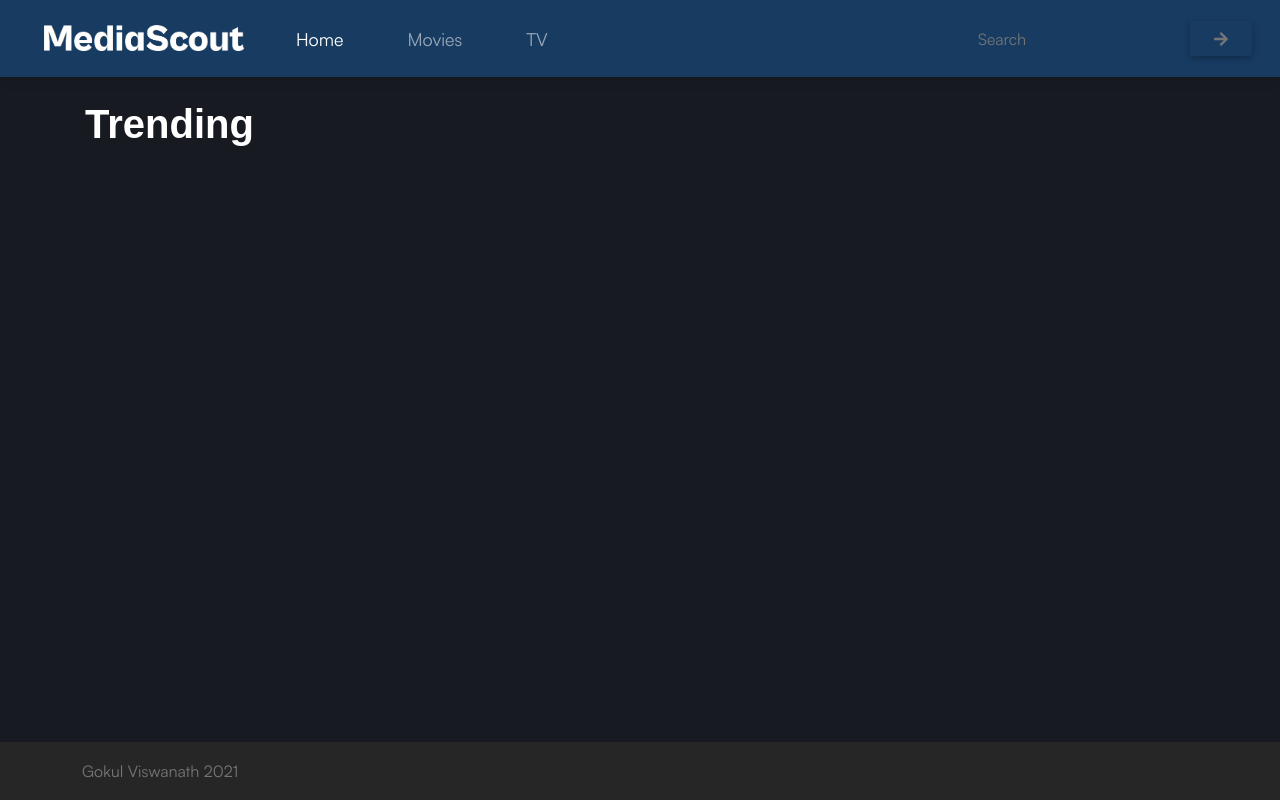
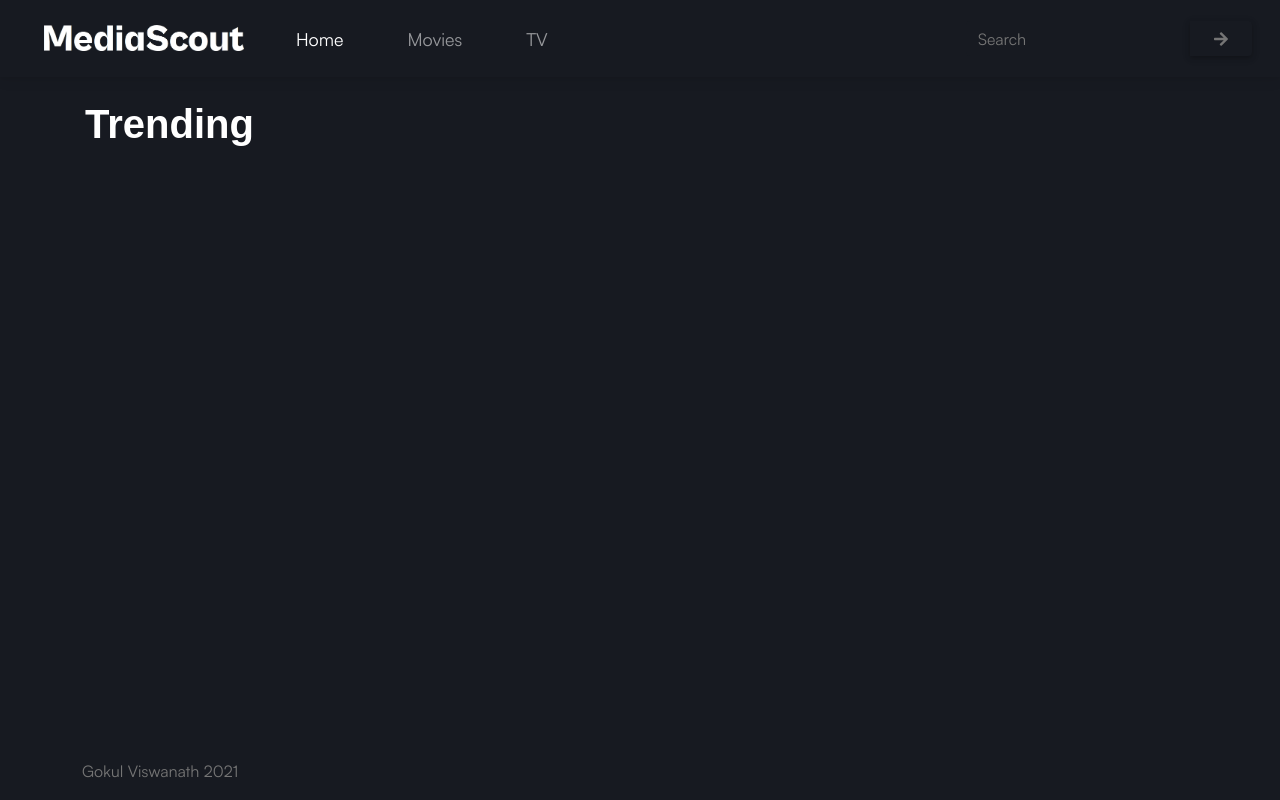
Before and after one commit to 1Gokul/MediaScout, a Flask app: page / in a window 1280 px wide. Run offline with Flask 2, Linux system fonts and the light colour scheme; data that the repository does not hold is empty; some libraries are stand-ins or nearby versions; some web fonts are replaced.

Commit message:
Colour changes

```diff
--- a/static/css/index.css
+++ b/static/css/index.css
@@ -30,8 +30,8 @@ h1 {
     background-color: #171A21;
 }
 
-.bluish-bg {
-    background-color: #183B62;
+.darker-bg {
+    background-color: #171A21;
 }
 
 .navbar {
@@ -65,10 +65,9 @@ main>.container {
     padding: 100px 15px;
 }
 
-.search-bar:focus {
-    background-color: #F7F7FF !important;
-    transition: background-color linear 0.2s;
-    box-shadow: wheat !important;
+.form-control:focus {
+    background-color: #171A21 !important;
+    outline-color: #F7F7FF !important;
 }
 
 .form-control:focus+.search-submit {
--- a/templates/layout.html
+++ b/templates/layout.html
@@ -24,7 +24,7 @@
 <body class="d-flex flex-column h-100 text-white dark-bg">
     <header>
         <!-- Navbar -->
-        <nav class="navbar navbar-expand-md navbar-dark fixed-top bluish-bg p-3">
+        <nav class="navbar navbar-expand-md navbar-dark fixed-top dark-bg p-3">
             <!-- Container wrapper -->
             <div class="container-fluid">
                 <!-- Navbar brand -->
@@ -58,7 +58,7 @@
                     <!-- Search form -->
                     <form class="d-flex input-group w-auto">
                         <div class="input-group">
-                            <input type="search" class="form-control bluish-bg border-0" placeholder="Search"
+                            <input type="search" class="form-control dark-bg border-0" placeholder="Search"
                                 aria-label="Search" aria-describedby="search-addon" />
                             <button type="button" class="btn text-muted border-0 search-submit"><i
                                     class="fas fa-lg fa-arrow-right"></i></button>
@@ -80,7 +80,7 @@
         </div>
     </main>
 
-    <footer class="footer mt-auto py-3 bg-dark">
+    <footer class="footer mt-auto py-3 dark-bg">
         <div class="container">
             <span class="text-muted">Gokul Viswanath 2021</span>
         </div>
```
